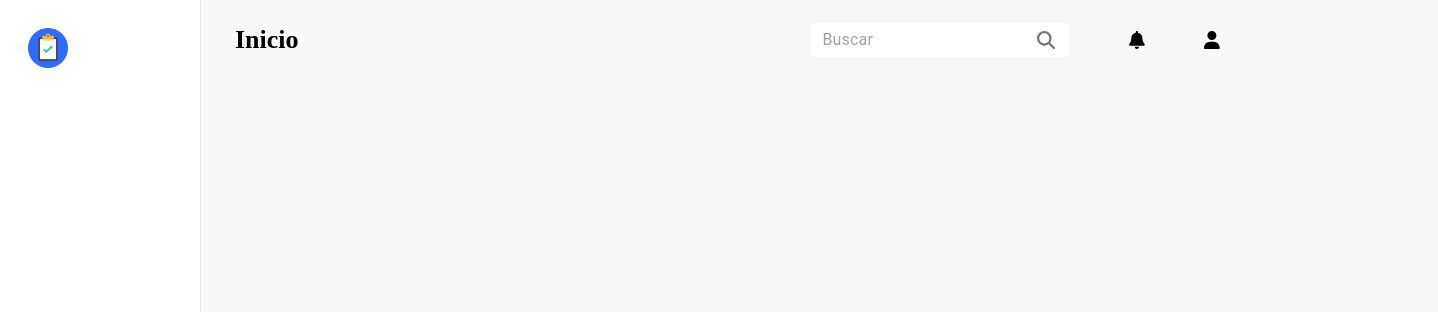
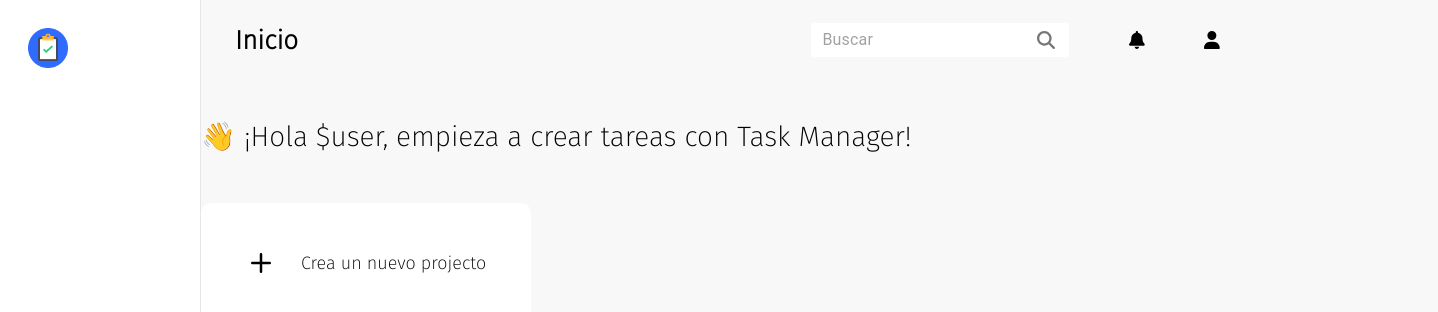
Before and after one commit to emepuchades/task-manager, a React (Create React App) app: page / in a window 1280 px wide. Shown: the top 312 px of the page, 1438 px wide, since content can reach past the window. Built offline with nearby package versions, Linux system fonts and the light colour scheme.

Commit message:
Added dashboard

```diff
--- a/src/App.css
+++ b/src/App.css
@@ -1,11 +1,12 @@
+@import url('https://fonts.googleapis.com/css2?family=Fira+Sans:wght@200&display=swap');
 
 .App {
-  font-family: 'Lato', sans-serif;
   height: 100vh;
 }
 
 body {
   margin: 0;
+  font-family: 'Fira Sans', sans-serif;
   font-size: 18px;
   background-color: #F8F8F9;
 }
--- a/src/pages/Dashboard.js
+++ b/src/pages/Dashboard.js
@@ -1,15 +1,53 @@
 import React from 'react'
 import styled from 'styled-components'
+import { BsPlus } from "react-icons/bs";
+
 
 function Dashboard() {
     return (
         <Block>
-
+            <Text>
+                👋 ¡Hola $user, empieza a crear tareas con Task Manager!
+            </Text>
+            <CardEmpty>
+                <BsPlus className='icon-plus' />
+                <CardText>Crea un nuevo projecto</CardText>
+            </CardEmpty>
         </Block>
     )
 }
 
 const Block = styled.div`
+    width: 100%;
+    margin-left: 90px;
+    padding: 0px 34px;
+`;
 
+const Text = styled.div`
+    font-size: 28px;
+    margin-top: 40px;
+`;
+const CardText = styled.div`
+    display: flex;
+    align-items: center;
+    font-size: 18px;
+    margin-left: 20px;
+`;
+const CardEmpty = styled.div`
+    display: flex;
+    background-color: #FFFFFF;
+    border-radius: 10px;
+    margin-top: 50px;
+    padding: 40px;
+    width: 250px;
+    border-radius: 10px;
+    .icon-plus{
+        width: 40px;
+        height: 40px;
+    }
+    :hover {
+        background-color:  #F0F0F3;
+
+    }
 `;
 export default Dashboard
```
